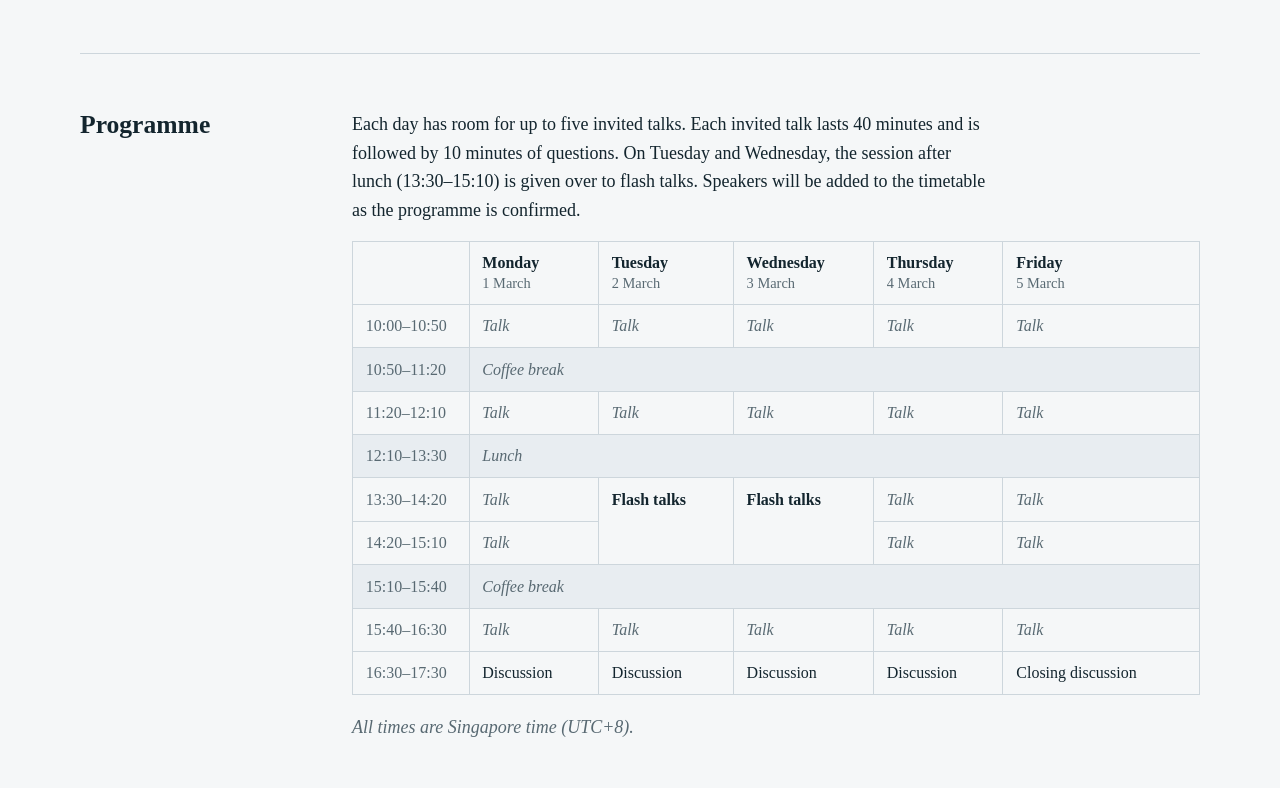
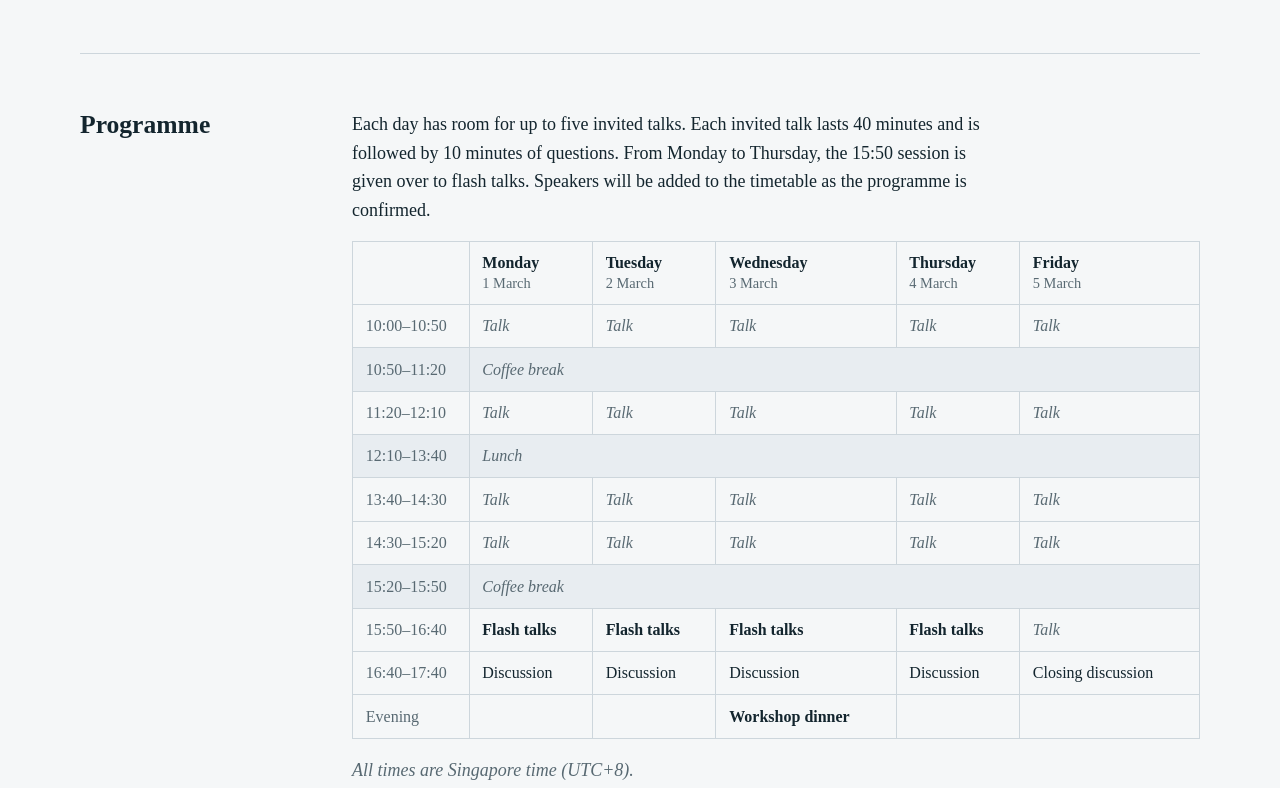
Before and after one commit to horizons-III/horizons-of-QI-III, a plain HTML site: page index.html in a window 1280 px wide. Shown: the part 1435-2223 px from the top of the page. Drawn offline with Linux system fonts and the light colour scheme; a web font is replaced by a local one.

Commit message:
Add files via upload

```diff
--- a/index.html
+++ b/index.html
@@ -376,7 +376,8 @@
     color: var(--muted);
     font-style: italic;
   }
-  .timetable .flash { font-weight: 600; }
+  .timetable .flash,
+  .timetable .dinner { font-weight: 600; }
   .timetable .pause th,
   .timetable .pause td { background: var(--tint); }
   .timetable .pause td {
@@ -529,7 +530,7 @@
           <li><a href="#speakers">Speakers</a></li>
           <li><a href="#registration">Registration</a></li>
           <li><a href="#venue">Venue &amp; travel</a></li>
-          <li><a href="#committees">Committees</a></li>
+          <li><a href="#committees">Organising Committee</a></li>
           <li><a href="#contact">Contact</a></li>
         </ul>
       </nav>
@@ -600,7 +601,7 @@
     <div class="body">
       <p class="lede">Horizons of Quantum Information is a workshop series on quantum correlations in time.</p>
       <p>The third edition opens the series to the process-based view of multi-time quantum physics: process tensors, process matrices and quantum (non-)Markovianity. The state-based and process-based approaches both describe a quantum system probed at several times, but they start from different objects. One extends the notion of a state across time; the other characterises the process that connects interventions made at different times. Each has developed its own formalism and vocabulary.</p>
-      <p>Many of this year’s participants work on process tensors and non-Markovian dynamics. Over a week of invited talks and discussion, the aim is to set the two frameworks side by side, clarify how they relate, and identify problems where each can inform the other.</p>
+      <p>Many of this year’s participants work on process tensors and non-Markovian dynamics. Over a week of talks and discussion, the aim is to set the two frameworks side by side, clarify how they relate, and identify problems where each can inform the other.</p>
       <h3>Topics</h3>
       <ul class="topics">
         <li>Pseudo-density operators, quantum states over time and spacetime states</li>
@@ -615,8 +616,7 @@
   <section class="sec sec--wide" id="programme" aria-labelledby="programme-h">
     <h2 id="programme-h">Programme</h2>
     <div class="body">
-      <p>Each day has room for up to five invited talks. Each invited talk lasts 40 minutes and is followed by 10 minutes of questions. On Tuesday and Wednesday, the session after lunch (13:30–15:10) is given over to flash talks. Speakers will be added to the timetable as the programme is confirmed.</p>
-      <!-- To add a speaker, write the name inside the matching <td class="talk"></td>. -->
+      <p>Each day has room for up to five invited talks. Each invited talk lasts 40 minutes and is followed by 10 minutes of questions. From Monday to Thursday, the 15:50 session is given over to flash talks. Speakers will be added to the timetable as the programme is confirmed.</p>
       <div class="table-scroll" role="region" aria-label="Timetable" tabindex="0">
         <table class="timetable">
           <caption class="sr-only">Provisional timetable, 1 to 5 March 2027, Singapore time</caption>
@@ -634,12 +634,13 @@
             <tr><th scope="row">10:00–10:50</th><td class="talk"></td><td class="talk"></td><td class="talk"></td><td class="talk"></td><td class="talk"></td></tr>
             <tr class="pause"><th scope="row">10:50–11:20</th><td colspan="5">Coffee break</td></tr>
             <tr><th scope="row">11:20–12:10</th><td class="talk"></td><td class="talk"></td><td class="talk"></td><td class="talk"></td><td class="talk"></td></tr>
-            <tr class="pause"><th scope="row">12:10–13:30</th><td colspan="5">Lunch</td></tr>
-            <tr><th scope="row">13:30–14:20</th><td class="talk"></td><td class="flash" rowspan="2">Flash talks</td><td class="flash" rowspan="2">Flash talks</td><td class="talk"></td><td class="talk"></td></tr>
-            <tr><th scope="row">14:20–15:10</th><td class="talk"></td><td class="talk"></td><td class="talk"></td></tr>
-            <tr class="pause"><th scope="row">15:10–15:40</th><td colspan="5">Coffee break</td></tr>
-            <tr><th scope="row">15:40–16:30</th><td class="talk"></td><td class="talk"></td><td class="talk"></td><td class="talk"></td><td class="talk"></td></tr>
-            <tr><th scope="row">16:30–17:30</th><td>Discussion</td><td>Discussion</td><td>Discussion</td><td>Discussion</td><td>Closing discussion</td></tr>
+            <tr class="pause"><th scope="row">12:10–13:40</th><td colspan="5">Lunch</td></tr>
+            <tr><th scope="row">13:40–14:30</th><td class="talk"></td><td class="talk"></td><td class="talk"></td><td class="talk"></td><td class="talk"></td></tr>
+            <tr><th scope="row">14:30–15:20</th><td class="talk"></td><td class="talk"></td><td class="talk"></td><td class="talk"></td><td class="talk"></td></tr>
+            <tr class="pause"><th scope="row">15:20–15:50</th><td colspan="5">Coffee break</td></tr>
+            <tr><th scope="row">15:50–16:40</th><td class="flash">Flash talks</td><td class="flash">Flash talks</td><td class="flash">Flash talks</td><td class="flash">Flash talks</td><td class="talk"></td></tr>
+            <tr><th scope="row">16:40–17:40</th><td>Discussion</td><td>Discussion</td><td>Discussion</td><td>Discussion</td><td>Closing discussion</td></tr>
+            <tr><th scope="row">Evening</th><td></td><td></td><td class="dinner">Workshop dinner</td><td></td><td></td></tr>
           </tbody>
         </table>
       </div>
@@ -692,9 +693,8 @@
   </section>
 
   <section class="sec" id="committees" aria-labelledby="committees-h">
-    <h2 id="committees-h">Committees</h2>
+    <h2 id="committees-h">Organising Committee</h2>
     <div class="body">
-      <h3>Organising Committee</h3>
       <ul class="people">
         <li><span class="name">Mark Mitchison</span><span class="aff">King’s College London</span></li>
         <li><span class="name">Roger Colbeck</span><span class="aff">King’s College London</span></li>
```
